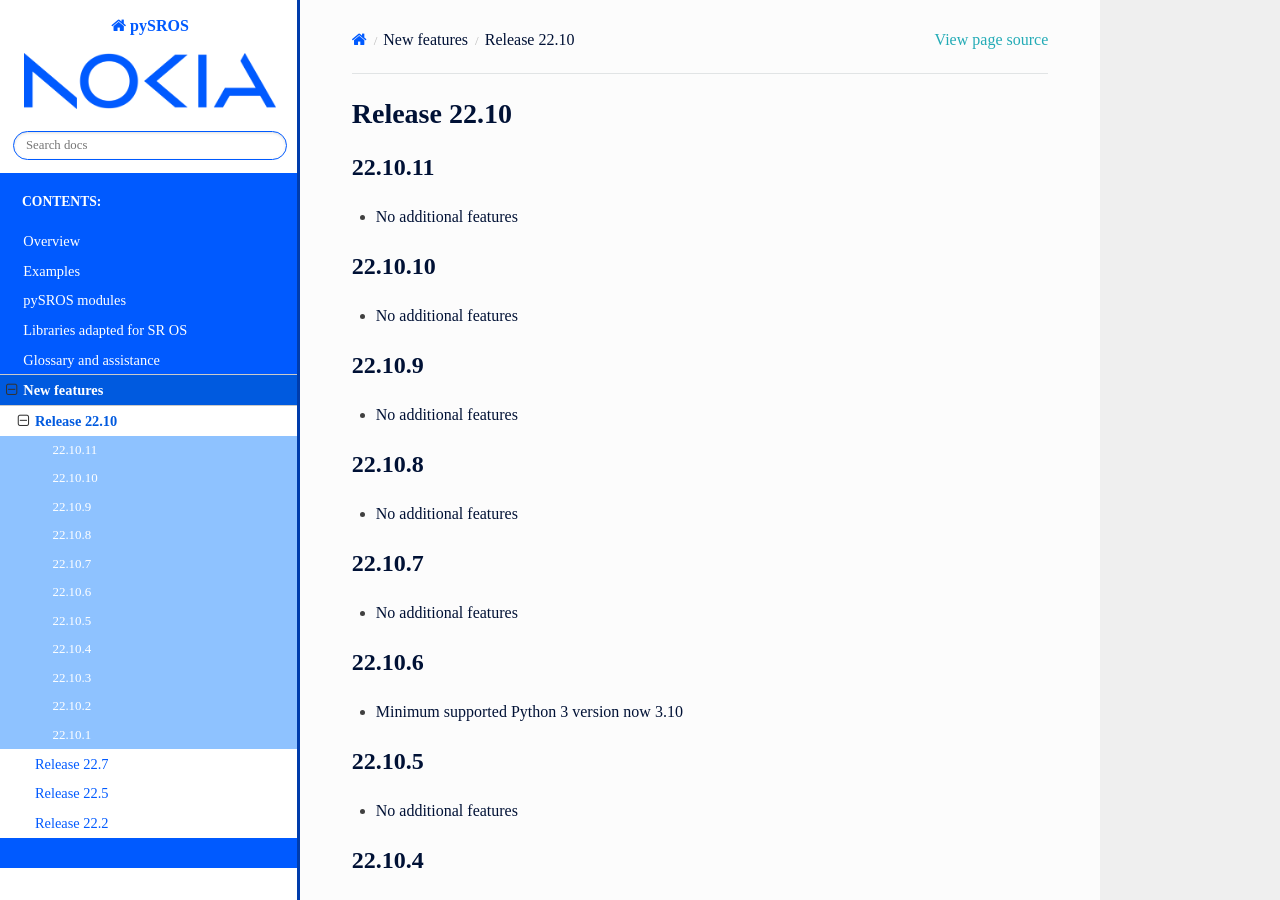
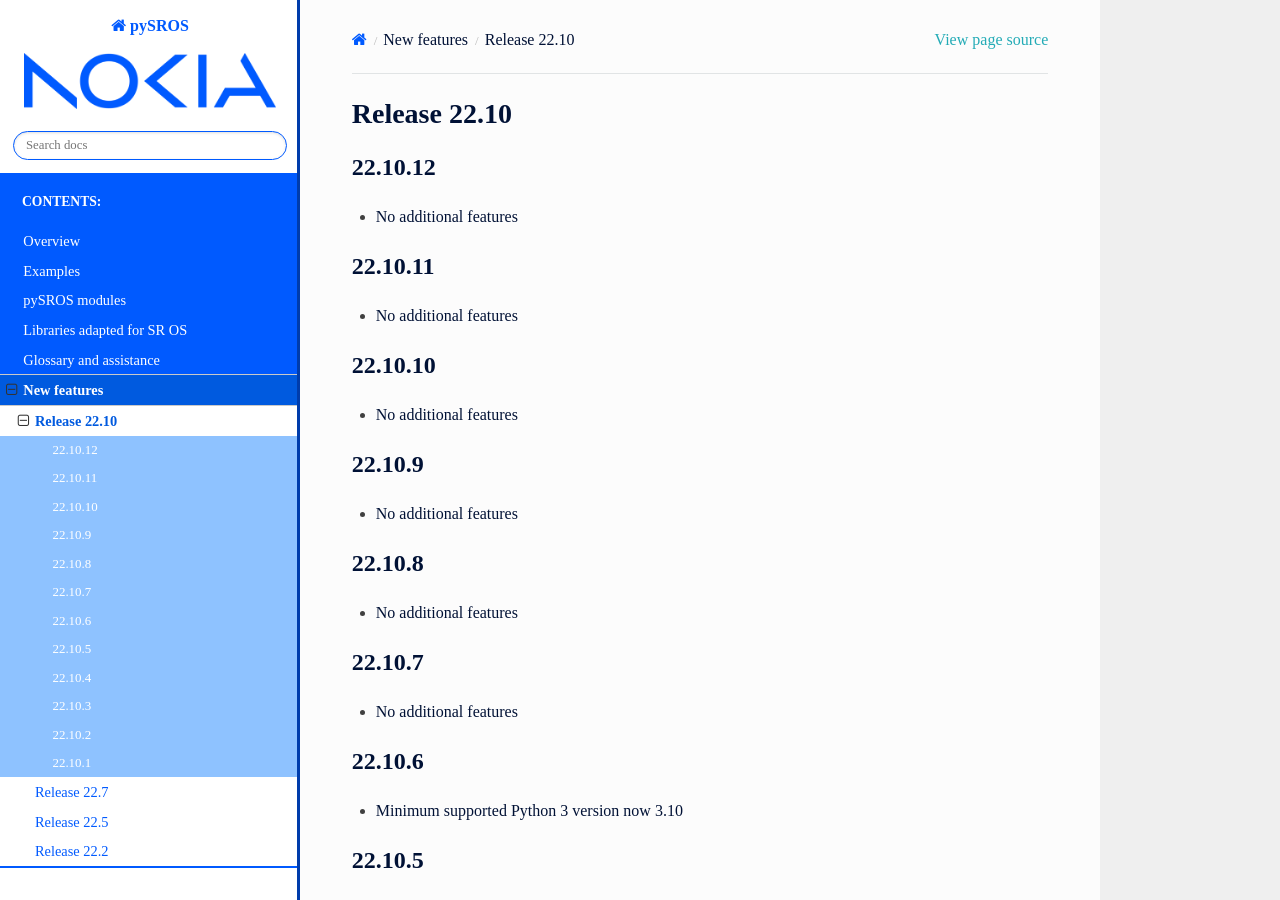
Before and after one commit to nokia/pysros, a Sphinx documentation site: the page built from docs/source/features/22.10.rst, in a window 1280 px wide and 900 px high. Built offline with Sphinx 7.4.7 and the Read the Docs theme 3.1.0, drawn with Linux system fonts in a browser that asks for light colours; some web fonts are replaced.

Commit message:
22.10.12 released

```diff
--- a/docs/source/conf.py
+++ b/docs/source/conf.py
@@ -10,8 +10,8 @@
 author = 'Nokia'
 
 # The full version, including alpha/beta/rc tags
-version = '22.10.11'
-release = '22.10.11'
+version = '22.10.12'
+release = '22.10.12'
 
 
 # -- General configuration ---------------------------------------------------
--- a/docs/source/features/22.10.rst
+++ b/docs/source/features/22.10.rst
@@ -1,5 +1,12 @@
 Release 22.10
 *************
+
+22.10.12
+########
+
+* No additional features
+
+.. Reviewed by PLM 20251120
 
 22.10.11
 ########
--- a/setup.py
+++ b/setup.py
@@ -1,4 +1,4 @@
-# Copyright 2021 Nokia
+# Copyright 2021-2025 Nokia
 
 from setuptools import setup
 
@@ -7,10 +7,10 @@
 
 setup(
     name='pysros',
-    version='22.10.11',
+    version='22.10.12',
     packages=['pysros'],
     url='https://www.nokia.com',
-    license='Copyright 2021-2024 Nokia.  License available in the LICENSE.md file.',
+    license='Copyright 2021-2025 Nokia.  License available in the LICENSE.md file.',
     author='Nokia',
     author_email='',
     description='Python for the Nokia Service Router Operating Systems (pySROS)',
```
Also changed, not shown: docs/source/index.rst (+3 -5 lines).
